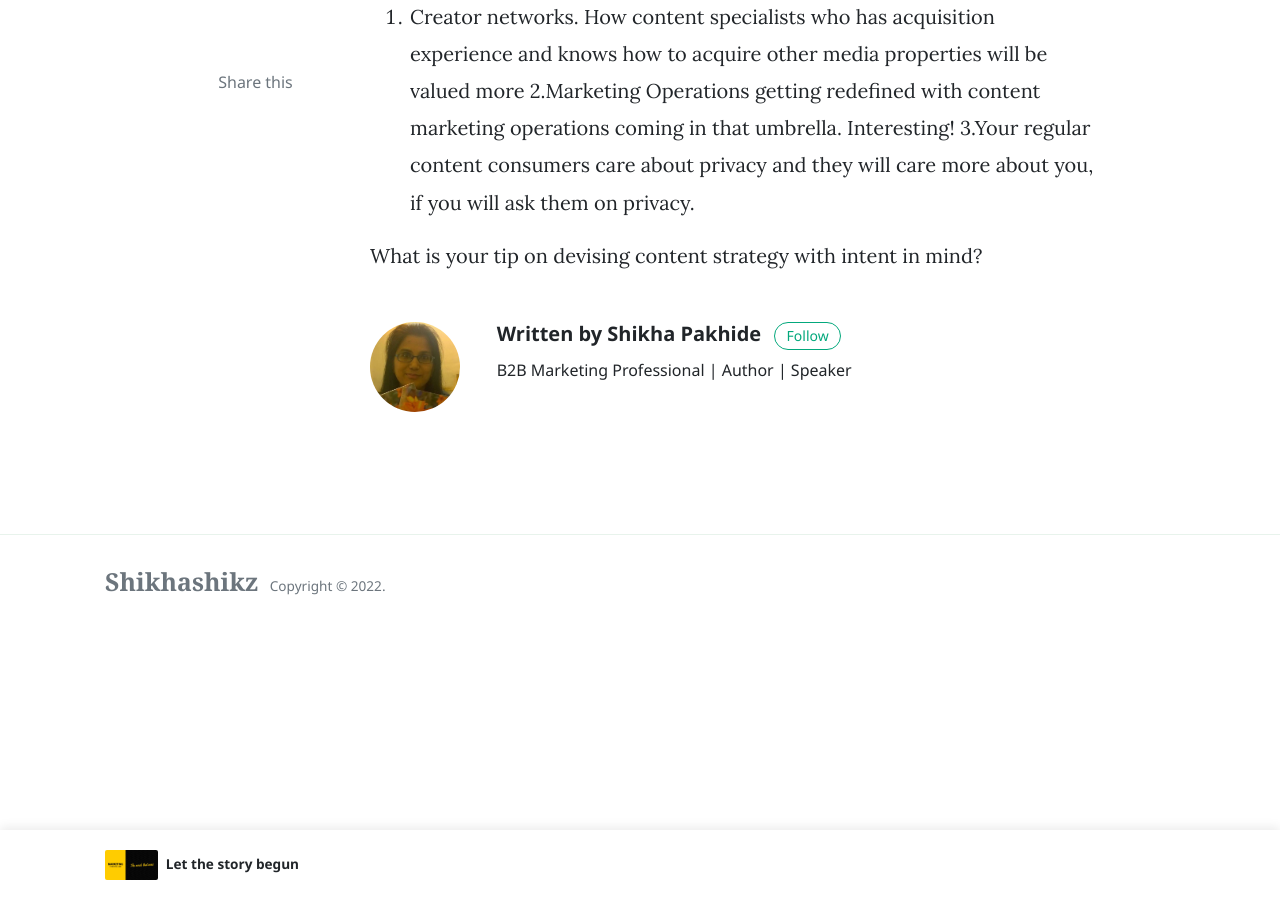
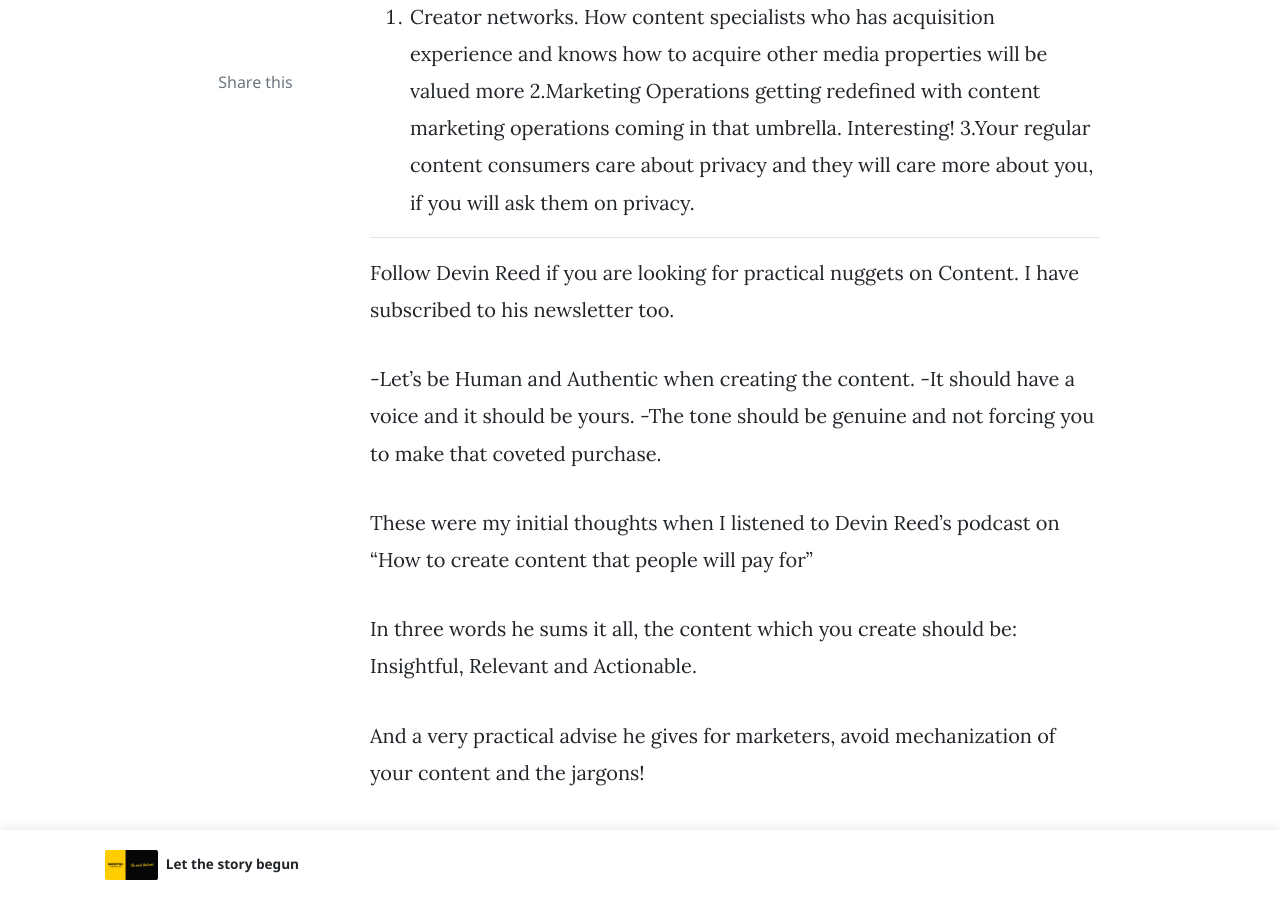
Before and after one commit to shikhashikz/shikhashikz.github.io, a Jekyll site: the page built from _posts/2022-01-10-Ask.md, in a window 1280 px wide and 900 px high, scrolled down 4071 px. Built offline with Jekyll 4.4.1, drawn with Linux system fonts in a browser that asks for light colours; nearby versions of some CDN libraries; comment, search, counter and statistics services are not loaded; some of the changed text lies outside the part shown.

Commit message:
Update 2022-01-10-Ask.md

```diff
--- a/_posts/2022-01-10-Ask.md
+++ b/_posts/2022-01-10-Ask.md
@@ -87,4 +87,18 @@
 2.Marketing Operations getting redefined with content marketing operations coming in that umbrella. Interesting!
 3.Your regular content consumers care about privacy and they will care more about you, if you will ask them on privacy.
 
+-----
+
+Follow Devin Reed if you are looking for practical nuggets on Content. I have subscribed to his newsletter too.
+
+-Let’s be Human and Authentic when creating the content.
+-It should have a voice and it should be yours.
+-The tone should be genuine and not forcing you to make that coveted purchase.
+
+These were my initial thoughts when I listened to Devin Reed's podcast on "How to create content that people will pay for"
+
+In three words he sums it all, the content which you create should be: Insightful, Relevant and Actionable.
+
+And a very practical advise he gives for marketers, avoid mechanization of your content and the jargons!
+
 What is your tip on devising content strategy with intent in mind?
```
